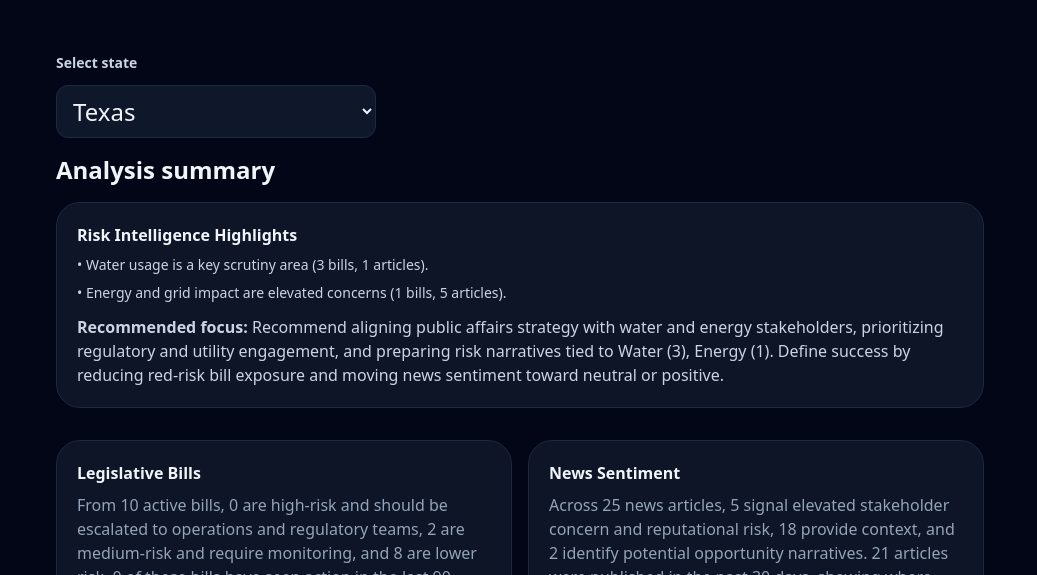
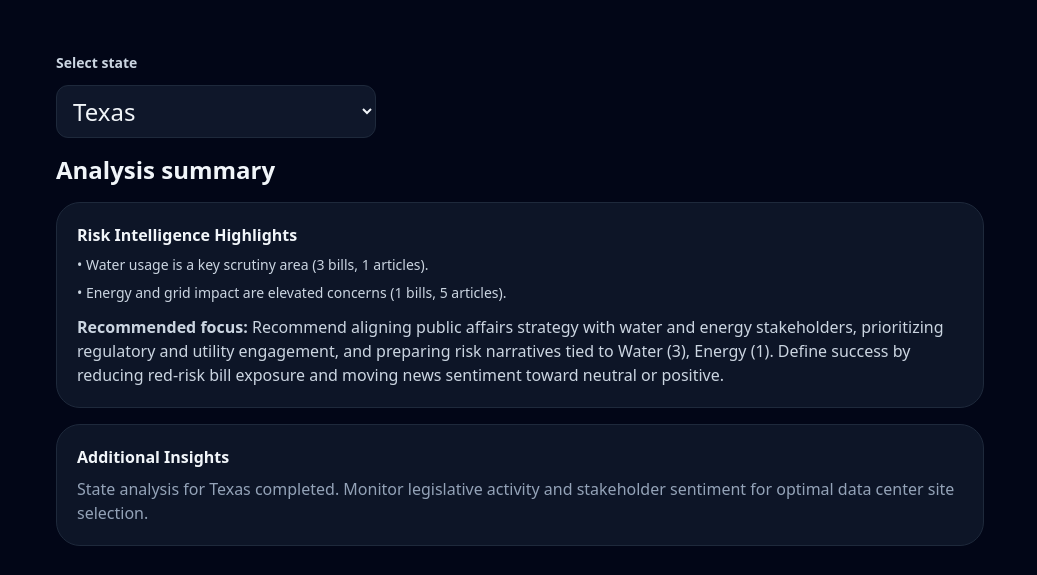
Before and after one commit to Micahcodes/marsean, a website: page public/index.html in a window 1280 px wide. Shown: the part 179-754 px from the top of the page, without its empty margins (120-1157 px from the left). Drawn offline with nearby package versions, Linux system fonts and the light colour scheme.

Commit message:
Add visible tile structure to HTML: Risk Intelligence Highlights, Additional Insights (full-width), and Bills/News tiles with loading states

```diff
--- a/public/app.js
+++ b/public/app.js
@@ -18,6 +18,60 @@ function getRiskClasses(rating) {
     default:
       return "bg-slate-700 text-slate-100";
   }
+}
+
+function getStateName(stateCode) {
+  const states = {
+    tx: "Texas",
+    ca: "California",
+    ny: "New York",
+    fl: "Florida",
+    wa: "Washington",
+    al: "Alabama",
+    ar: "Arkansas",
+    az: "Arizona",
+    co: "Colorado",
+    ct: "Connecticut",
+    de: "Delaware",
+    ga: "Georgia",
+    ia: "Iowa",
+    id: "Idaho",
+    il: "Illinois",
+    in: "Indiana",
+    ks: "Kansas",
+    ky: "Kentucky",
+    la: "Louisiana",
+    ma: "Massachusetts",
+    md: "Maryland",
+    me: "Maine",
+    mi: "Michigan",
+    mn: "Minnesota",
+    mo: "Missouri",
+    ms: "Mississippi",
+    mt: "Montana",
+    nc: "North Carolina",
+    nd: "North Dakota",
+    ne: "Nebraska",
+    nh: "New Hampshire",
+    nj: "New Jersey",
+    nm: "New Mexico",
+    nv: "Nevada",
+    oh: "Ohio",
+    ok: "Oklahoma",
+    or: "Oregon",
+    pa: "Pennsylvania",
+    ri: "Rhode Island",
+    sc: "South Carolina",
+    sd: "South Dakota",
+    tn: "Tennessee",
+    ut: "Utah",
+    vt: "Vermont",
+    va: "Virginia",
+    wv: "West Virginia",
+    wi: "Wisconsin",
+    wy: "Wyoming",
+  };
+  return states[stateCode] || stateCode;
 }
 
 function getStateFileUrl(stateCode) {
@@ -339,27 +393,45 @@ function renderSummary(data, newsData) {
       : "No actions available without data.";
 
   summarySection.classList.remove("hidden");
-  summary.innerHTML = `
-    <div class="rounded-3xl border border-slate-800 bg-slate-900/90 p-5 w-full">
-      <p class="font-semibold text-slate-100">Risk Intelligence Highlights</p>
-      <ul class="mt-2 space-y-2 text-slate-300 text-sm">
-        ${riskHighlights.map((item) => `<li>• ${item}</li>`).join("")}
-      </ul>
-      <p class="mt-3 text-slate-300"><strong>Recommended focus:</strong> ${actionRecommendations}</p>
-    </div>
-    <div class="mt-4 grid gap-4 grid-cols-1 sm:grid-cols-2">
-      <div class="rounded-3xl border border-slate-800 bg-slate-900/90 p-5">
-        <p class="font-semibold text-slate-100">Legislative Bills</p>
-        <p class="mt-2 text-slate-400">${billsText}</p>
-        <p class="mt-3 text-slate-300"><strong>Key bill themes:</strong> ${topBillThemes || "None identified"}</p>
-      </div>
-      <div class="rounded-3xl border border-slate-800 bg-slate-900/90 p-5">
-        <p class="font-semibold text-slate-100">News Sentiment</p>
-        <p class="mt-2 text-slate-400">${newsText}</p>
-        <p class="mt-3 text-slate-300"><strong>Top news themes:</strong> ${topNewsThemes || "None identified"}</p>
-      </div>
-    </div>
-  `;
+
+  // Populate Risk Intelligence Highlights
+  const riskHighlightsEl = document.querySelector("#riskHighlights");
+  const actionRecommendationsEl = document.querySelector("#actionRecommendations");
+
+  if (riskHighlightsEl) {
+    riskHighlightsEl.innerHTML = riskHighlights.map((item) => `<li>• ${item}</li>`).join("");
+  }
+  if (actionRecommendationsEl) {
+    actionRecommendationsEl.innerHTML = `<strong>Recommended focus:</strong> ${actionRecommendations}`;
+  }
+
+  // Populate Additional Insights (placeholder for now)
+  const additionalInsightsEl = document.querySelector("#additionalInsights");
+  if (additionalInsightsEl) {
+    additionalInsightsEl.textContent = `State analysis for ${getStateName(stateFilter?.value || 'tx')} completed. Monitor legislative activity and stakeholder sentiment for optimal data center site selection.`;
+  }
+
+  // Populate Legislative Bills
+  const billsTextEl = document.querySelector("#billsText");
+  const billThemesEl = document.querySelector("#billThemes");
+
+  if (billsTextEl) {
+    billsTextEl.textContent = billsText;
+  }
+  if (billThemesEl) {
+    billThemesEl.innerHTML = `<strong>Key bill themes:</strong> ${topBillThemes || "None identified"}`;
+  }
+
+  // Populate News Sentiment
+  const newsTextEl = document.querySelector("#newsText");
+  const newsThemesEl = document.querySelector("#newsThemes");
+
+  if (newsTextEl) {
+    newsTextEl.textContent = newsText;
+  }
+  if (newsThemesEl) {
+    newsThemesEl.innerHTML = `<strong>Top news themes:</strong> ${topNewsThemes || "None identified"}`;
+  }
 }
 
 window.addEventListener("load", () => {
--- a/public/index.html
+++ b/public/index.html
@@ -89,7 +89,61 @@
           </label>
         </div>
         <h2 class="text-2xl font-semibold">Analysis summary</h2>
-        <div id="summary" class="mt-4 grid gap-4 grid-cols-1"></div>
+        <div id="summary" class="mt-4 grid gap-4 grid-cols-1">
+          <!-- Risk Intelligence Highlights Tile -->
+          <div
+            class="rounded-3xl border border-slate-800 bg-slate-900/90 p-5 w-full"
+          >
+            <p class="font-semibold text-slate-100">
+              Risk Intelligence Highlights
+            </p>
+            <ul
+              id="riskHighlights"
+              class="mt-2 space-y-2 text-slate-300 text-sm"
+            >
+              <li>• Loading risk intelligence data...</li>
+            </ul>
+            <p id="actionRecommendations" class="mt-3 text-slate-300">
+              <strong>Recommended focus:</strong> Loading recommendations...
+            </p>
+          </div>
+
+          <!-- Additional Full-Width Tile -->
+          <div
+            class="rounded-3xl border border-slate-800 bg-slate-900/90 p-5 w-full"
+          >
+            <p class="font-semibold text-slate-100">Additional Insights</p>
+            <p id="additionalInsights" class="mt-2 text-slate-400">
+              Loading additional insights...
+            </p>
+          </div>
+
+          <!-- Bills and News Tiles -->
+          <div class="mt-4 grid gap-4 grid-cols-1 sm:grid-cols-2">
+            <div
+              class="rounded-3xl border border-slate-800 bg-slate-900/90 p-5"
+            >
+              <p class="font-semibold text-slate-100">Legislative Bills</p>
+              <p id="billsText" class="mt-2 text-slate-400">
+                Loading legislative bill data...
+              </p>
+              <p id="billThemes" class="mt-3 text-slate-300">
+                <strong>Key bill themes:</strong> Loading themes...
+              </p>
+            </div>
+            <div
+              class="rounded-3xl border border-slate-800 bg-slate-900/90 p-5"
+            >
+              <p class="font-semibold text-slate-100">News Sentiment</p>
+              <p id="newsText" class="mt-2 text-slate-400">
+                Loading news sentiment data...
+              </p>
+              <p id="newsThemes" class="mt-3 text-slate-300">
+                <strong>Top news themes:</strong> Loading themes...
+              </p>
+            </div>
+          </div>
+        </div>
       </section>
 
       <section id="resultsSection" class="m-6 mt-14">
```
